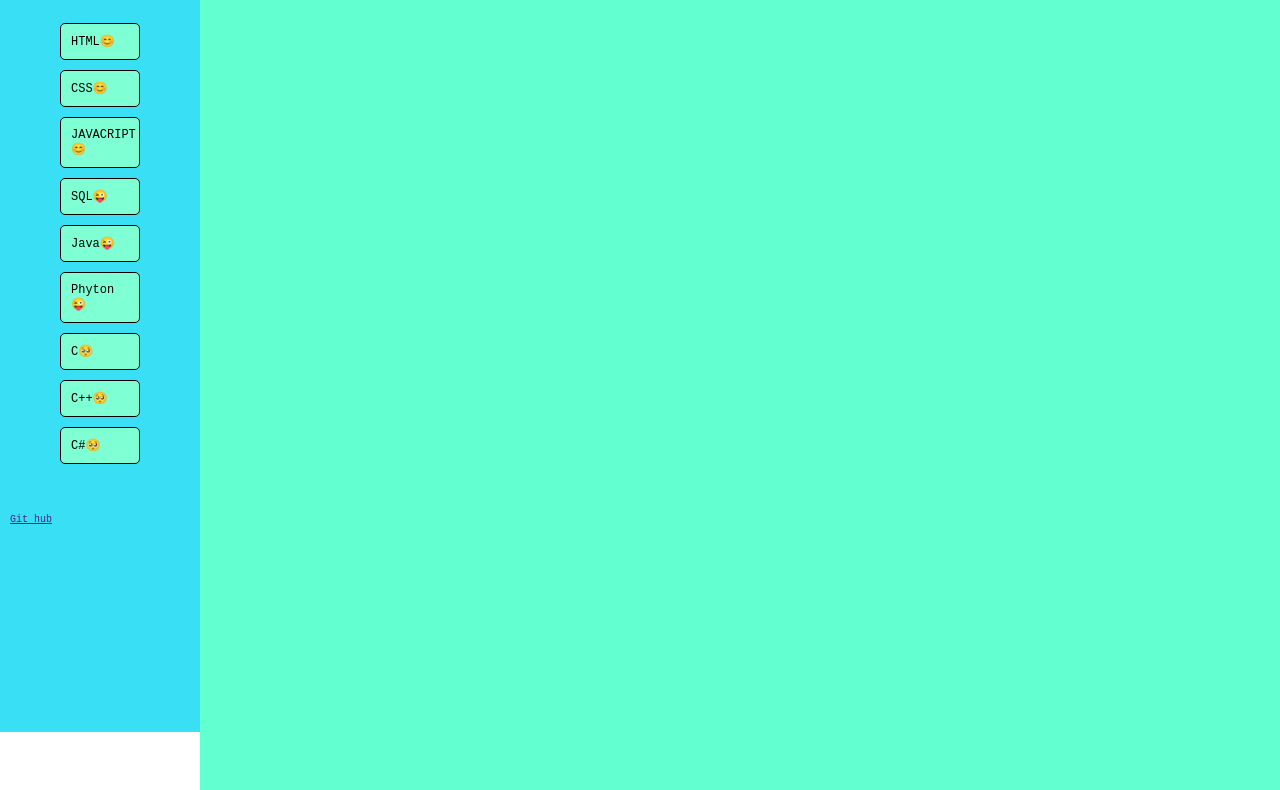
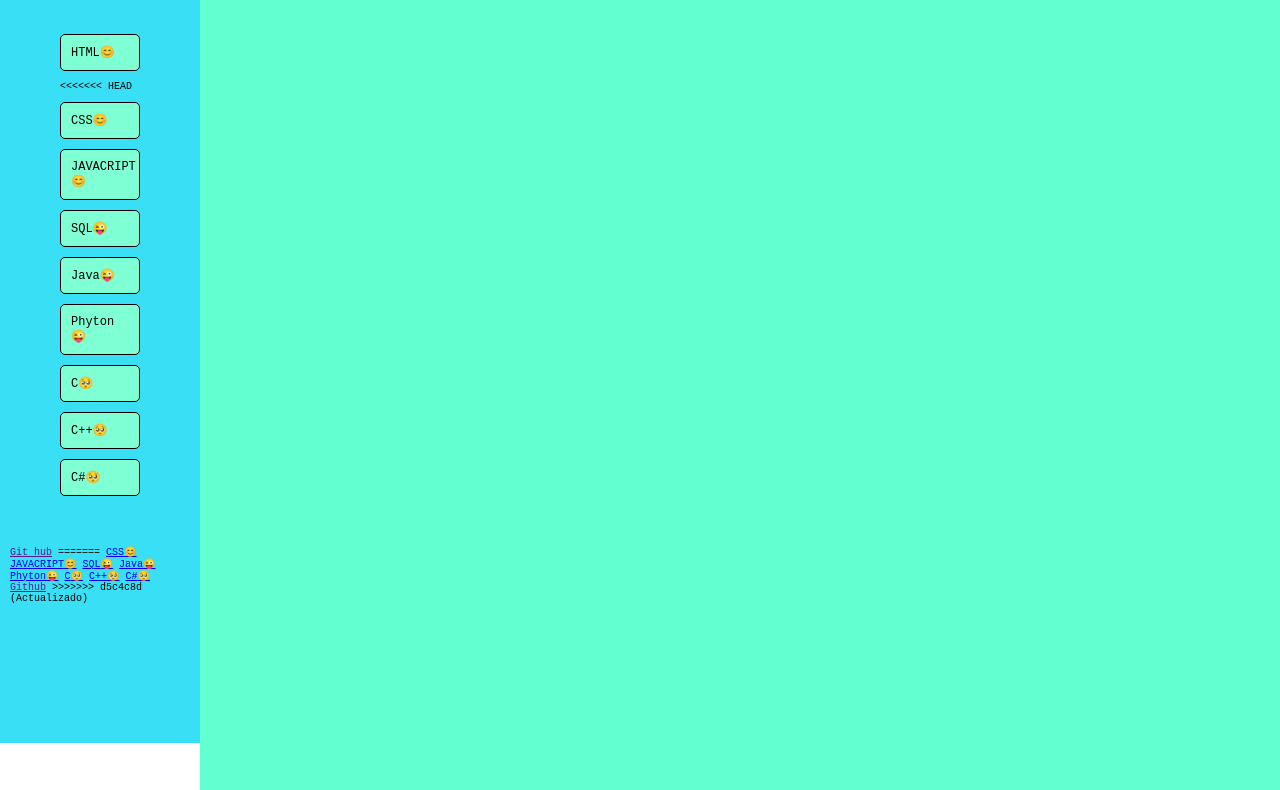
Before and after one commit to mar-lopez0/Articulos-lenguaje-de-programacion, a plain HTML site: page index.html in a window 1280 px wide. Shown: the part 68-858 px from the top of the page. Drawn offline with Linux system fonts and the light colour scheme.

Commit message:
Mis cambios en index.html

```diff
--- a/index.html
+++ b/index.html
@@ -4,14 +4,24 @@
     <meta charset="UTF-8">
     <meta name="viewport" content="width=device-width, initial-scale=1.0">
     <title>Programacion</title>
+<<<<<<< HEAD
     <link rel="stylesheet" href="index.css">
     <link rel="stylesheet" href="config.css">
+=======
+
+    <link rel="stylesheet" href="config.css">
+
+>>>>>>> d5c4c8d (Actualizado)
     <link rel="stylesheet" href="modulos/logo.css">
     <link rel="stylesheet" href="modulos/menu.css">
     <link rel="stylesheet" href="componentes/nav.css">
     <link rel="stylesheet" href="vistas/articulo1.css">
+<<<<<<< HEAD
     <link rel="stylesheet" href="vistas/articulo2.css">
     <link rel="stylesheet" href="vistas/articulo3.css">
+=======
+
+>>>>>>> d5c4c8d (Actualizado)
 </head>
 <body>
     <main>
@@ -22,6 +32,7 @@
             </div>
             <nav>
                 <a href="Articulo1.html">HTML<span>😊</span></a>
+<<<<<<< HEAD
                 <a href="Articulo2.CSS">CSS<span>😊</span></a>
                 <a href="Articulo3.JAVASCRIPT">JAVACRIPT<span>😊</span></a>
                 <a href="Articulo4.SQL">SQL<span>😜</span></a>
@@ -32,6 +43,18 @@
                 <a href="Articulo9.C#">C#<span>🥺</span></a>
             </nav>
             <a href="">Git hub</a>
+=======
+                <a href="Articulo2.html">CSS<span>😊</span></a>
+                <a href="Articulo3.html">JAVACRIPT<span>😊</span></a>
+                <a href="Articulo4.html">SQL<span>😜</span></a>
+                <a href="Articulo5.html">Java<span>😜</span></a>
+                <a href="Articulo6.html">Phyton<span>😜</span></a>
+                <a href="Articulo7.html">C<span>🥺</span></a>
+                <a href="Articulo8.html">C++<span>🥺</span></a>
+                <a href="Articulo9.html">C#<span>🥺</span></a>
+            </nav>
+            <a href="">Github</a>
+>>>>>>> d5c4c8d (Actualizado)
         </div>
         <section class="index"></section>
     </main>
```
Also changed, not shown: Articulo2.html (added), Articulo3.html (added), Articulo4.html (added), Articulo5.html (added), Articulo6.html (added), Articulo7.html (added), Articulo8.html (added), Articulo9.html (added), 1 other file.
